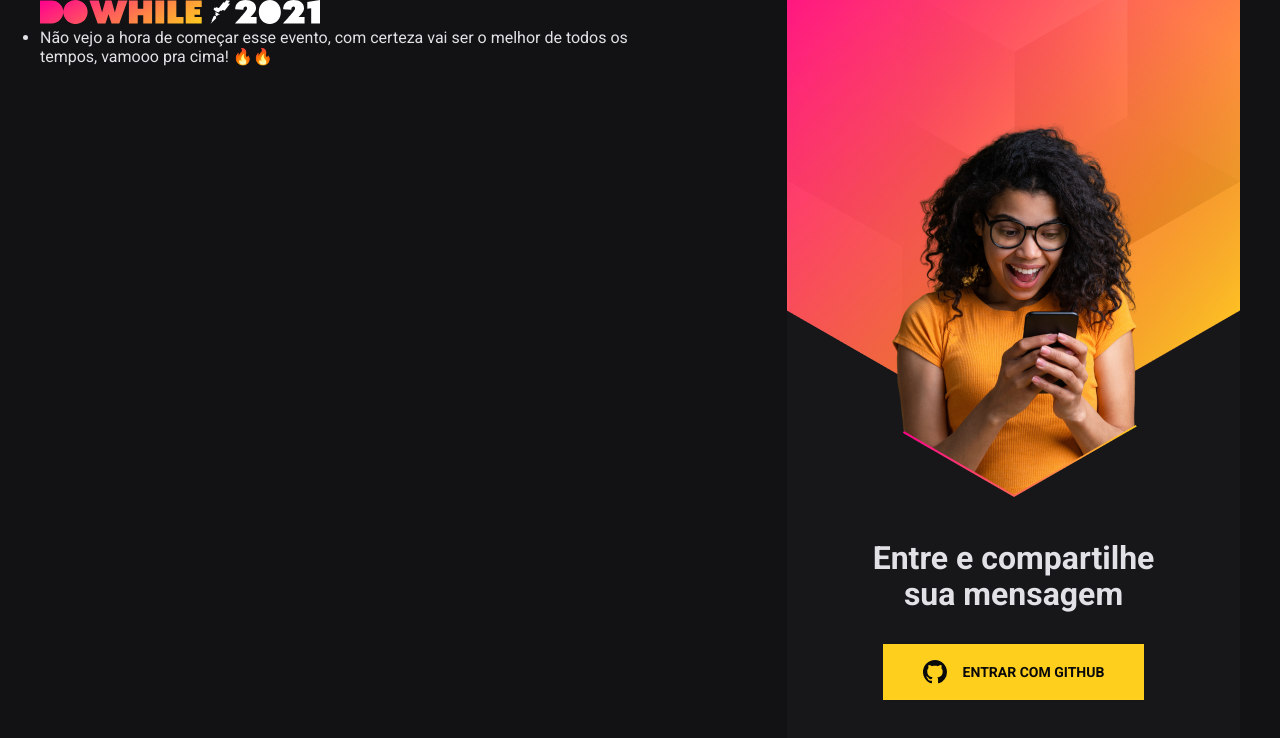
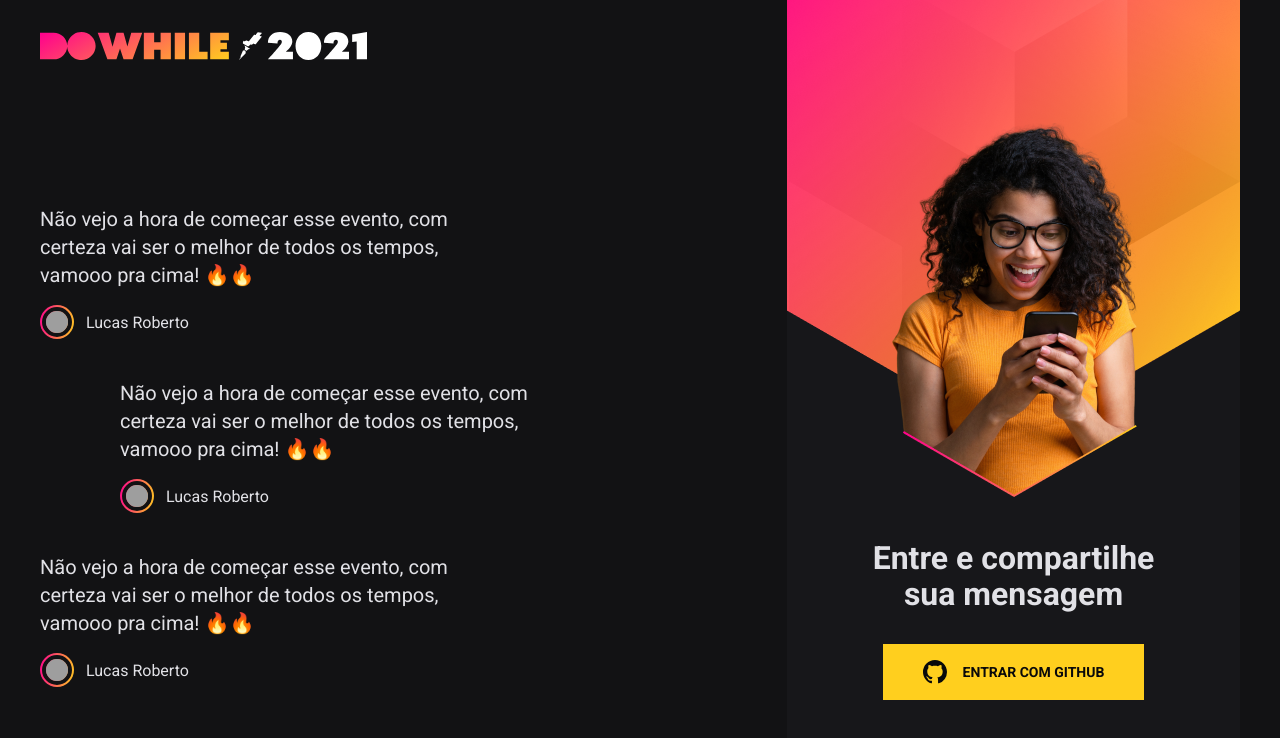
Before and after one commit to OdaRX/NLWfrontend, a React (Vite) app: page / in a window 1280 px wide. Shown: the top 738 px of the page. Built offline with nearby package versions, Linux system fonts and the light colour scheme; grey boxes are pictures that could not be loaded.

Commit message:
Add styles MessageList

```diff
--- a/src/components/MessageList/index.tsx
+++ b/src/components/MessageList/index.tsx
@@ -12,6 +12,38 @@
             Não vejo a hora de começar esse evento, com certeza vai ser o melhor
             de todos os tempos, vamooo pra cima! 🔥🔥
           </p>
+          <div className={styles.messageUser}>
+            <div className={styles.userImage}>
+              <img src="https://github.com/OdaRX.png" alt="Lucas Roberto" />
+            </div>
+            <span>Lucas Roberto</span>
+          </div>
+        </li>
+
+        <li className={styles.message}>
+          <p className={styles.messageContent}>
+            Não vejo a hora de começar esse evento, com certeza vai ser o melhor
+            de todos os tempos, vamooo pra cima! 🔥🔥
+          </p>
+          <div className={styles.messageUser}>
+            <div className={styles.userImage}>
+              <img src="https://github.com/OdaRX.png" alt="Lucas Roberto" />
+            </div>
+            <span>Lucas Roberto</span>
+          </div>
+        </li>
+
+        <li className={styles.message}>
+          <p className={styles.messageContent}>
+            Não vejo a hora de começar esse evento, com certeza vai ser o melhor
+            de todos os tempos, vamooo pra cima! 🔥🔥
+          </p>
+          <div className={styles.messageUser}>
+            <div className={styles.userImage}>
+              <img src="https://github.com/OdaRX.png" alt="Lucas Roberto" />
+            </div>
+            <span>Lucas Roberto</span>
+          </div>
         </li>
       </ul>
     </div>
--- a/src/components/MessageList/styles.module.scss
+++ b/src/components/MessageList/styles.module.scss
@@ -1,2 +1,58 @@
 .messageListWrapper {
+  display: flex;
+  flex-direction: column;
+  justify-content: space-between;
+  align-items: flex-start;
+
+  > img {
+    height: 28px;
+    margin: 32px 0;
+  }
 }
+
+.messageList {
+  list-style: none;
+  display: flex;
+  flex-direction: column;
+  justify-content: center;
+  gap: 40px;
+  flex: 1;
+
+  .message {
+    max-width: 440px;
+
+    &:nth-child(2) {
+      margin-left: 80px;
+    }
+
+    .messageContent {
+      font-size: 20px;
+      line-height: 28px;
+    }
+
+    .messageUser {
+      margin-top: 16px;
+      display: flex;
+      align-items: center;
+
+      .userImage {
+        padding: 2px;
+        background: linear-gradient(100deg, #ff008e 0.48%, #ffcd1e 100%);
+        border-radius: 50%;
+        line-height: 0;
+
+        img {
+          width: 30px;
+          height: 30px;
+          border-radius: 50%;
+          border: 4px solid #121214;
+        }
+      }
+    }
+
+    span {
+      font-size: 16px;
+      margin-left: 12px;
+    }
+  }
+}
```
